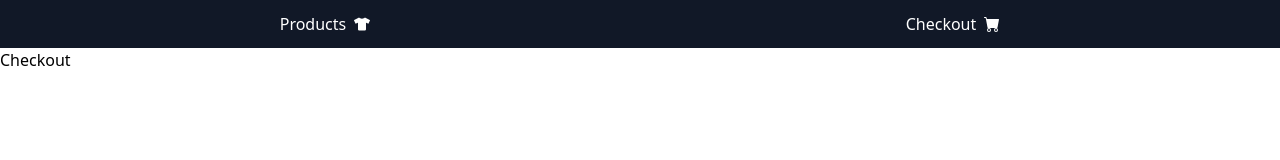
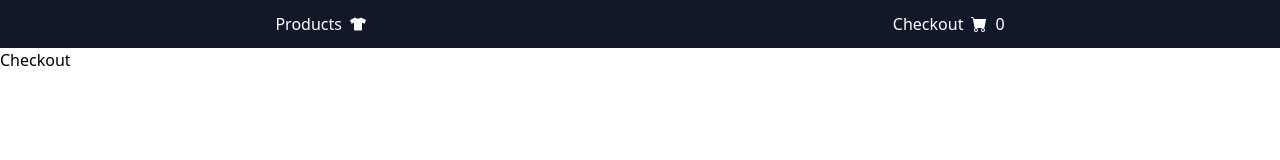
Before and after one commit to CDDR1/react-playground, a React (Vite) app: page /checkout in a window 1280 px wide. Shown: the top 160 px of the page. Built offline with nearby package versions, Linux system fonts and the light colour scheme.

Commit message:
Added context for the shopping cart

```diff
--- a/src/App.jsx
+++ b/src/App.jsx
@@ -5,16 +5,19 @@ import Nav from "./components/Nav";
 import Products from "./pages/Products";
 import Checkout from "./pages/Checkout";
 import NotFound from "./pages/NotFound";
+import { ShoppingCartProvider } from "./context/ShoppingCartContext";
 
 const App = () => {
   return (
     <>
+      <ShoppingCartProvider>
         <Nav />
         <Routes>
           <Route path="/" element={<Products />}></Route>
           <Route path="/checkout" element={<Checkout />}></Route>
           <Route path="*" element={<NotFound />}></Route>
         </Routes>
+      </ShoppingCartProvider>
     </>
   );
 };
--- a/src/components/Nav.jsx
+++ b/src/components/Nav.jsx
@@ -2,8 +2,12 @@ import React from "react";
 import { Link } from "react-router-dom";
 import { FaTshirt } from "react-icons/fa";
 import { BsFillCartFill } from "react-icons/bs";
+import ShoppingCartContext from "../context/ShoppingCartContext";
+import { useContext } from "react";
 
 const Nav = () => {
+  const {cartProducts} = useContext(ShoppingCartContext);
+
   return (
     <nav className="bg-gray-900 text-white p-3">
       <ul className="flex justify-around">
@@ -14,6 +18,7 @@ const Nav = () => {
         <li className="flex gap-2 items-center">
           <Link to="/checkout">Checkout</Link>
           <BsFillCartFill />
+          <span>{cartProducts.length}</span>
         </li>
       </ul>
     </nav>
--- a/src/components/ProductCard.jsx
+++ b/src/components/ProductCard.jsx
@@ -11,7 +11,9 @@ const ProductCard = ({ data }) => {
         <span className='block'>{data.title}</span>
         <div className='flex justify-between'>
           <span className='block'>{`$${data.price}`}</span>
-          <BsFillBagFill />
+          <button>
+            <BsFillBagFill />
+          </button>
         </div>
       </div>
     </div>
--- /dev/null
+++ b/src/context/ShoppingCartContext.jsx
@@ -0,0 +1,21 @@
+import {createContext, useState} from "react";
+
+const ShoppingCartContext = createContext();
+
+export function ShoppingCartProvider({ children }) {
+  const [cartProducts, setCartProducts] = useState([]);
+  const [totalPrice, setTotalPrice] = useState(0);
+
+  const addToCart = (productPicture, productName, productPrice) => {
+    setCartProducts(prevState => [...prevState, {productPicture, productName, productPrice}]);
+    setTotalPrice(totalPrice += productPrice)
+  };
+
+  return (
+    <ShoppingCartContext.Provider value={{ cartProducts }}>
+      {children}
+    </ShoppingCartContext.Provider>
+  )
+}
+
+export default ShoppingCartContext;
--- a/src/pages/Products.jsx
+++ b/src/pages/Products.jsx
@@ -21,7 +21,7 @@ const Products = () => {
     <div className="p-4">
       <h1 className="my-4 font-semibold text-3xl">Products</h1>
       <div className="grid grid-cols-4 gap-10">
-        {loading && "Is loading..."}
+        {loading && "Loading..."}
         {
           products.map(product => <ProductCard data={product} key={crypto.randomUUID()} />)
         }
```
Lines whose indentation alone changed are shown as unchanged.
